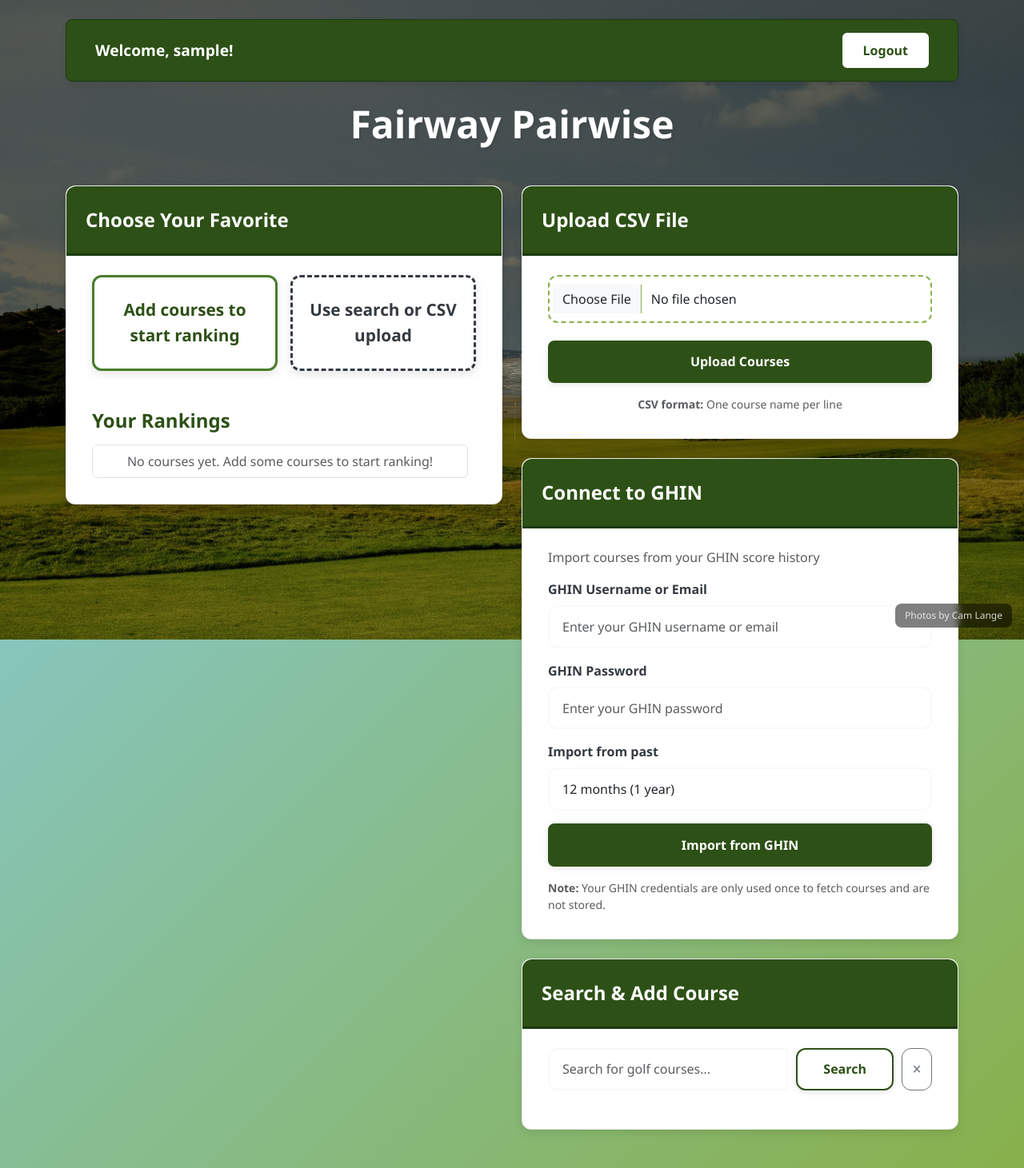
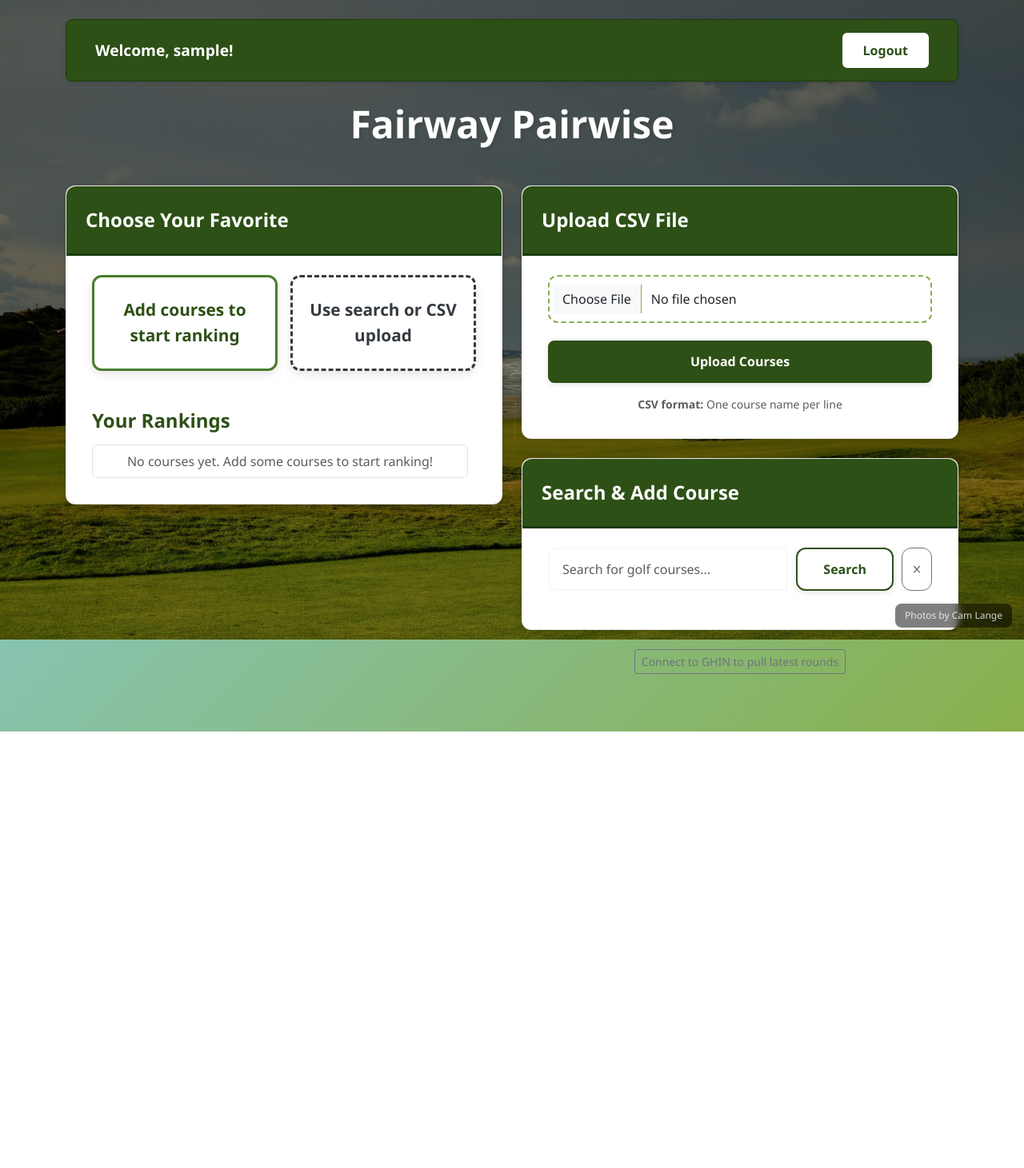
Before and after one commit to aichelman/course_pref, a Flask app: page / in a window 1280 px wide. Shown: the whole page at 80% size. After the commit the page ends 915 px from the top, so only its background shows below. Run offline with Flask 3, Linux system fonts and the light colour scheme; the visitor is signed in with stand-in values (Sample User, id 1); data that the repository does not hold is empty.

Commit message:
Move GHIN to bottom and make it collapsible
Changes:
- Moved GHIN section to bottom (after Search section)
- Starts as a small button: "Connect to GHIN to pull latest rounds"
- Clicking button expands to show full GHIN form
- Added Cancel button to collapse back to small button
- Button hidden when form is shown, reappears when collapsed
- Automatically clears form fields when collapsing
- Keeps GHIN feature available but less intrusive

UI Flow:
1. User sees small button at bottom
2. Click to expand and show full GHIN form
3. Fill in credentials and import, OR click Cancel to hide
4. After import, form stays open to show results

🤖 Generated with [Claude Code](https://claude.com/claude-code)

Co-Authored-By: Claude <noreply@anthropic.com>

```diff
--- a/templates/index.html
+++ b/templates/index.html
@@ -65,8 +65,28 @@
                 </small>
             </div>
 
-            <!-- GHIN Integration -->
+            <!-- Search Courses -->
             <div class="card-modern mb-4">
+                <div class="card-header-custom">
+                    Search & Add Course
+                </div>
+                <div class="input-group mb-3">
+                    <input type="text" id="searchQuery" class="form-control form-control-modern" placeholder="Search for golf courses..." onkeypress="if(event.key === 'Enter') searchCourses()">
+                    <button class="btn btn-golf-secondary" onclick="searchCourses()" style="border-radius: 12px; margin-left: 10px;">Search</button>
+                    <button class="btn btn-outline-secondary" onclick="clearSearch()" style="border-radius: 12px; margin-left: 10px;" title="Clear search">✕</button>
+                </div>
+                <div id="searchResults"></div>
+            </div>
+
+            <!-- GHIN Integration (Collapsible) -->
+            <div class="text-center mb-4">
+                <button class="btn btn-outline-secondary btn-sm" onclick="toggleGHIN()" id="ghinToggleBtn">
+                    Connect to GHIN to pull latest rounds
+                </button>
+            </div>
+
+            <div id="ghinSection" style="display: none;">
+                <div class="card-modern">
                     <div class="card-header-custom">
                         Connect to GHIN
                     </div>
@@ -89,24 +109,13 @@
                             <option value="120">120 months (10 years)</option>
                         </select>
                     </div>
-                <button class="btn btn-golf-primary w-100" onclick="connectGHIN()">Import from GHIN</button>
+                    <button class="btn btn-golf-primary w-100 mb-3" onclick="connectGHIN()">Import from GHIN</button>
+                    <button class="btn btn-outline-secondary w-100 mb-3" onclick="toggleGHIN()">Cancel</button>
                     <div id="ghinStatus" class="mt-3"></div>
                     <small class="text-muted d-block mt-3">
                         <strong>Note:</strong> Your GHIN credentials are only used once to fetch courses and are not stored.
                     </small>
                 </div>
-
-            <!-- Search Courses -->
-            <div class="card-modern">
-                <div class="card-header-custom">
-                    Search & Add Course
-                </div>
-                <div class="input-group mb-3">
-                    <input type="text" id="searchQuery" class="form-control form-control-modern" placeholder="Search for golf courses..." onkeypress="if(event.key === 'Enter') searchCourses()">
-                    <button class="btn btn-golf-secondary" onclick="searchCourses()" style="border-radius: 12px; margin-left: 10px;">Search</button>
-                    <button class="btn btn-outline-secondary" onclick="clearSearch()" style="border-radius: 12px; margin-left: 10px;" title="Clear search">✕</button>
-                </div>
-                <div id="searchResults"></div>
             </div>
         </div>
 
@@ -266,6 +275,23 @@ function clearSearch() {
     document.getElementById('searchResults').innerHTML = '';
 }
 
+function toggleGHIN() {
+    const section = document.getElementById('ghinSection');
+    const button = document.getElementById('ghinToggleBtn');
+
+    if (section.style.display === 'none') {
+        section.style.display = 'block';
+        button.style.display = 'none';
+    } else {
+        section.style.display = 'none';
+        button.style.display = 'inline-block';
+        // Clear form when hiding
+        document.getElementById('ghinUsername').value = '';
+        document.getElementById('ghinPassword').value = '';
+        document.getElementById('ghinStatus').innerHTML = '';
+    }
+}
+
 function connectGHIN() {
     const username = document.getElementById('ghinUsername').value;
     const password = document.getElementById('ghinPassword').value;
```
Lines whose indentation alone changed are shown as unchanged.
